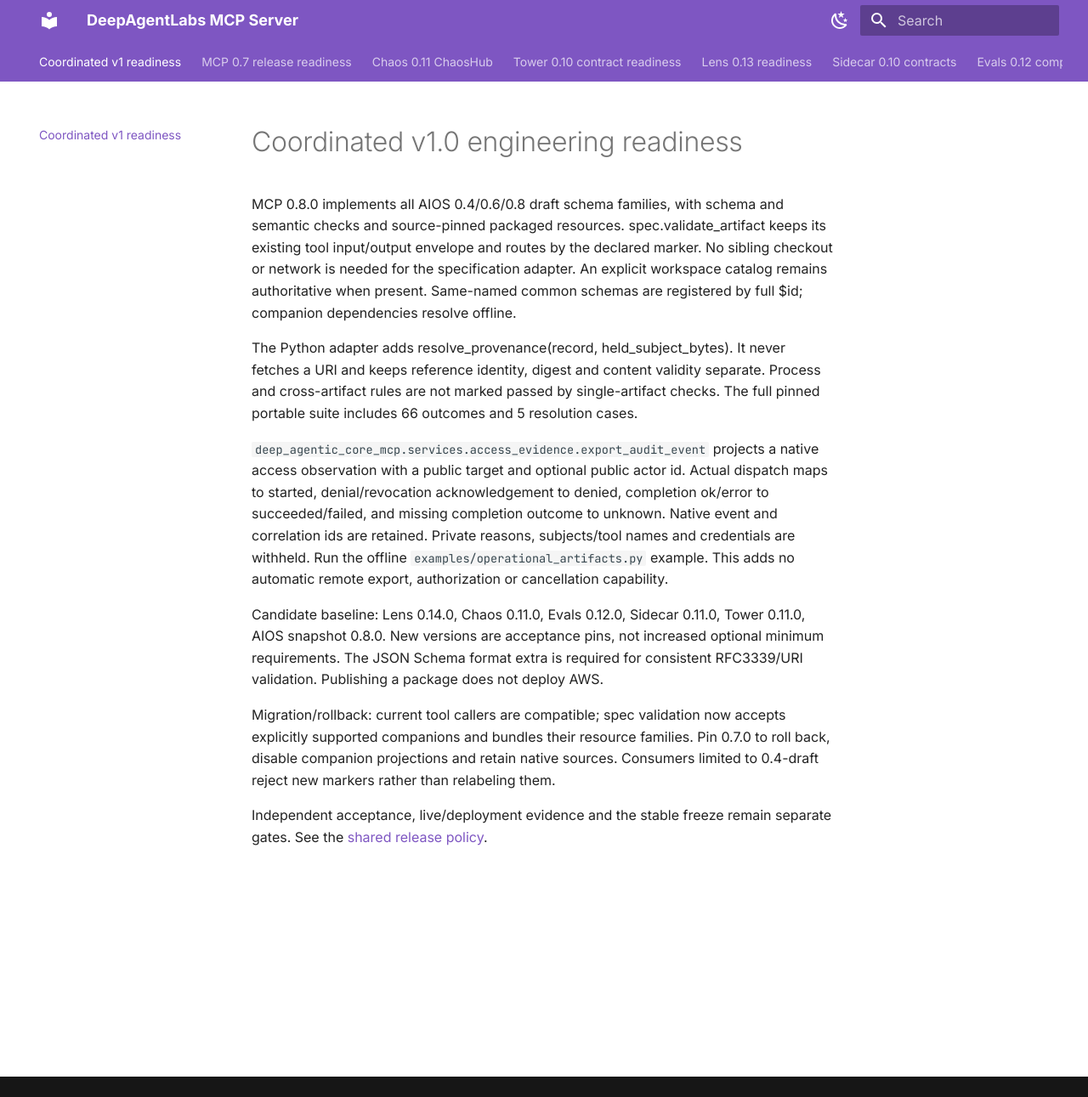
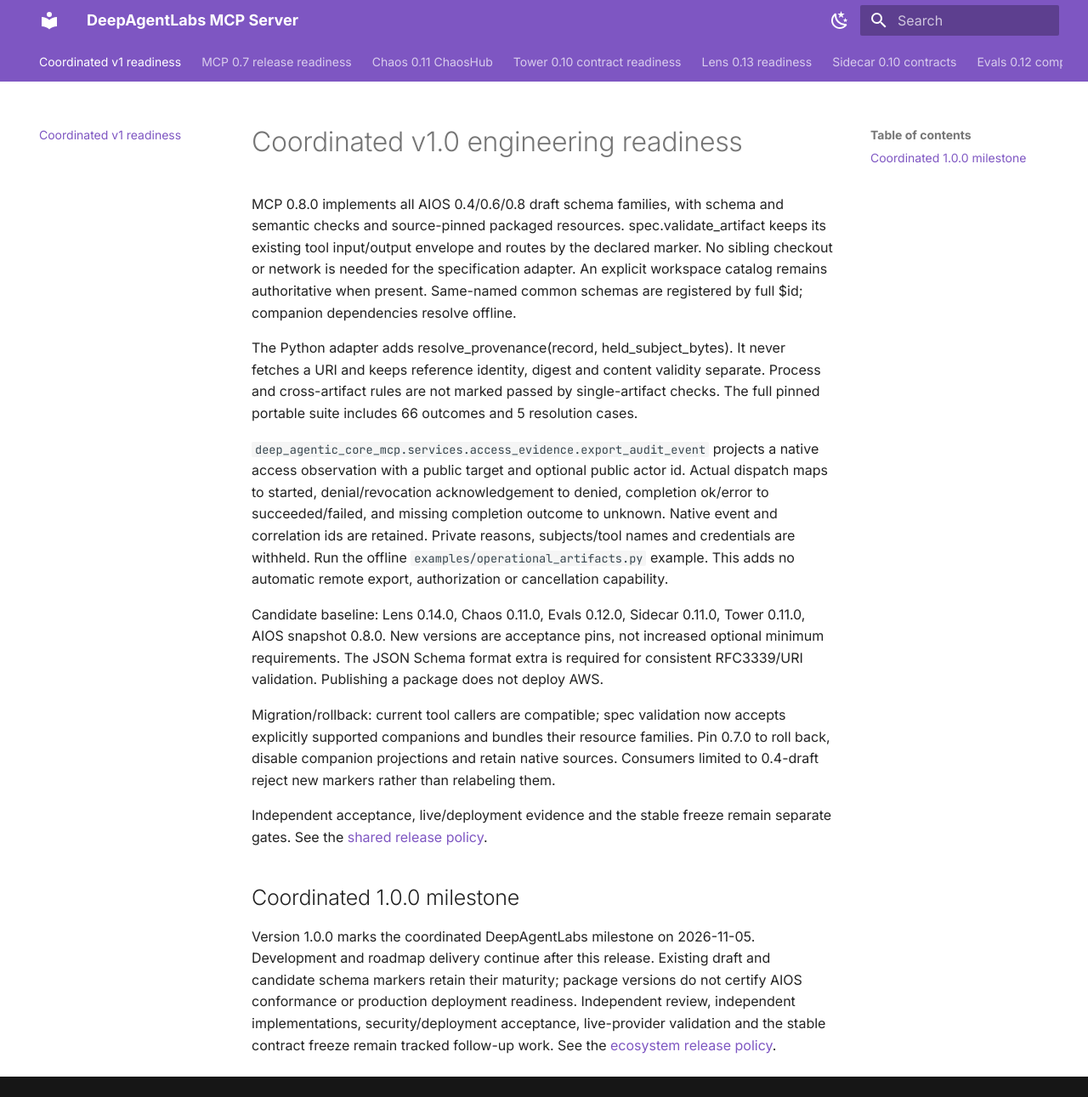
Before and after one commit to DeepAgentLabs/mcp-server, an MkDocs documentation site: the page built from docs/coordinated-v1-readiness.md, in a window 1280 px wide and 1291 px high. Shown: the whole window at 85% size. Built offline with MkDocs 1.6.1 and Material for MkDocs 9.7.7, drawn with Linux system fonts in a browser that asks for light colours.

Commit message:
Prepare MCP 1.0.0 coordinated release matrix and registry metadata

```diff
--- a/docs/coordinated-v1-readiness.md
+++ b/docs/coordinated-v1-readiness.md
@@ -33,3 +33,13 @@
 
 Independent acceptance, live/deployment evidence and the stable freeze remain
 separate gates. See the [shared release policy](https://github.com/DeepAgentLabs/.github/blob/main/profile/RELEASE_POLICY.md).
+
+## Coordinated 1.0.0 milestone
+
+Version 1.0.0 marks the coordinated DeepAgentLabs milestone on 2026-11-05.
+Development and roadmap delivery continue after this release. Existing draft
+and candidate schema markers retain their maturity; package versions do not
+certify AIOS conformance or production deployment readiness. Independent review,
+independent implementations, security/deployment acceptance, live-provider
+validation and the stable contract freeze remain tracked follow-up work.
+See the [ecosystem release policy](https://github.com/DeepAgentLabs/.github/blob/main/profile/RELEASE_POLICY.md).
--- a/pyproject.toml
+++ b/pyproject.toml
@@ -4,7 +4,7 @@
 
 [project]
 name = "deep-agentic-core-mcp"
-version = "0.8.0"
+version = "1.0.0"
 description = "Unified MCP server for AgenticLens and Agentic Chaos workflows."
 readme = "README.md"
 requires-python = ">=3.10"
@@ -33,7 +33,7 @@
 dev = [
   "moto[dynamodb]>=5,<6",
   "pytest>=8.0",
-  "agentic-evals==0.12.0",
+  "agentic-evals==1.0.0",
   "httpx>=0.27,<1",
   "fakeredis[lua]>=2.23,<3",
   "pytest-asyncio>=0.23",
--- a/server.json
+++ b/server.json
@@ -3,7 +3,7 @@
   "name": "io.github.DeepAgentLabs/deep-agentic-core-mcp",
   "title": "Deep Agentic Core MCP",
   "description": "Unified MCP server for AgenticLens and Agentic Chaos capabilities.",
-  "version": "0.8.0",
+  "version": "1.0.0",
   "repository": {
     "url": "https://github.com/DeepAgentLabs/mcp-server",
     "source": "github"
@@ -12,7 +12,7 @@
     {
       "registryType": "pypi",
       "identifier": "deep-agentic-core-mcp",
-      "version": "0.8.0",
+      "version": "1.0.0",
       "transport": {
         "type": "stdio"
       }
--- a/src/deep_agentic_core_mcp/__init__.py
+++ b/src/deep_agentic_core_mcp/__init__.py
@@ -2,4 +2,4 @@
 
 __all__ = ["__version__"]
 
-__version__ = "0.8.0"
+__version__ = "1.0.0"
```
Also changed, not shown: AGENTS.md (+5 -6 lines), CHANGELOG.md (+19 -0 lines), README.md (+11 -11 lines), ROADMAP.md (+9 -8 lines), deploy/docker/README.md (+2 -2 lines), 8 other files.
